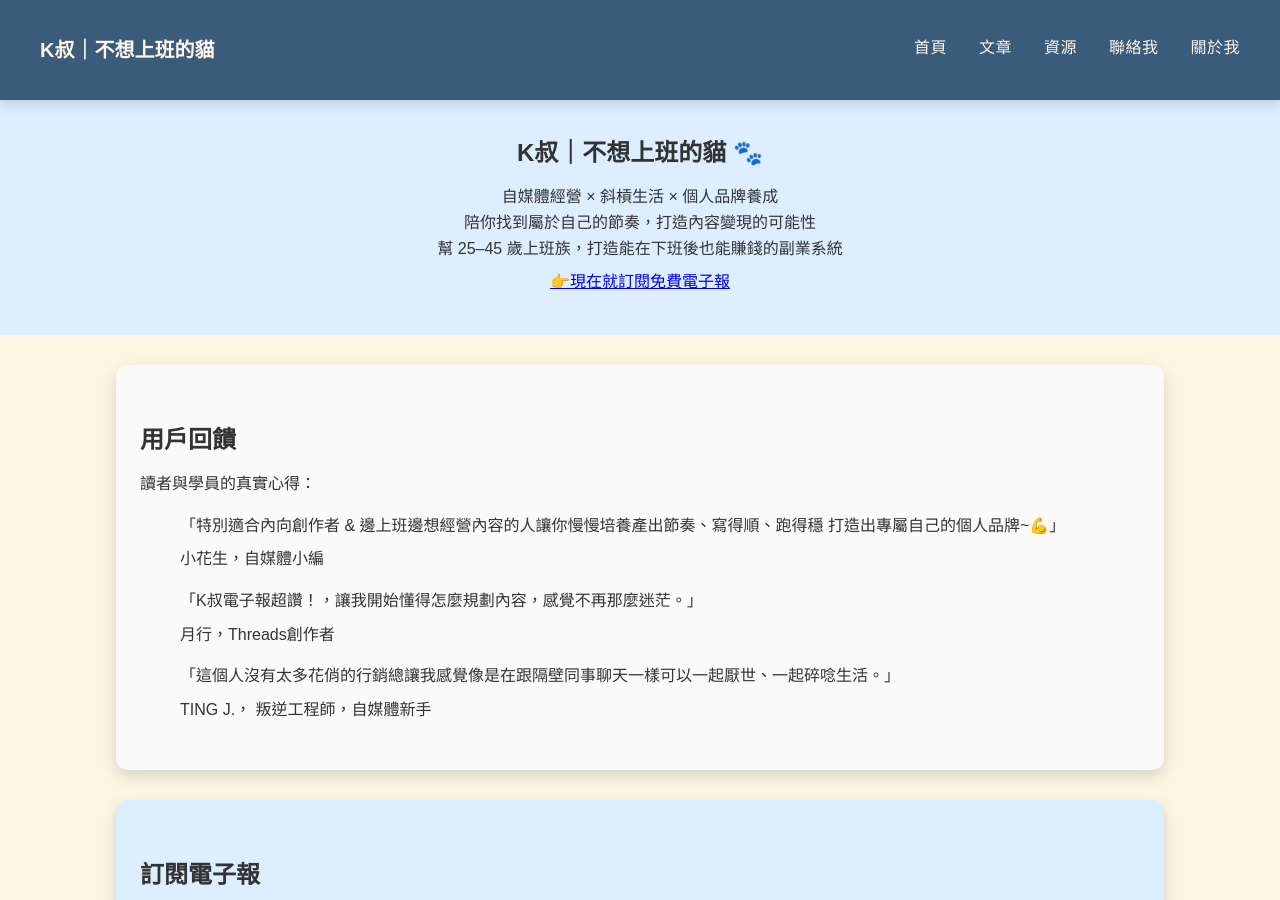
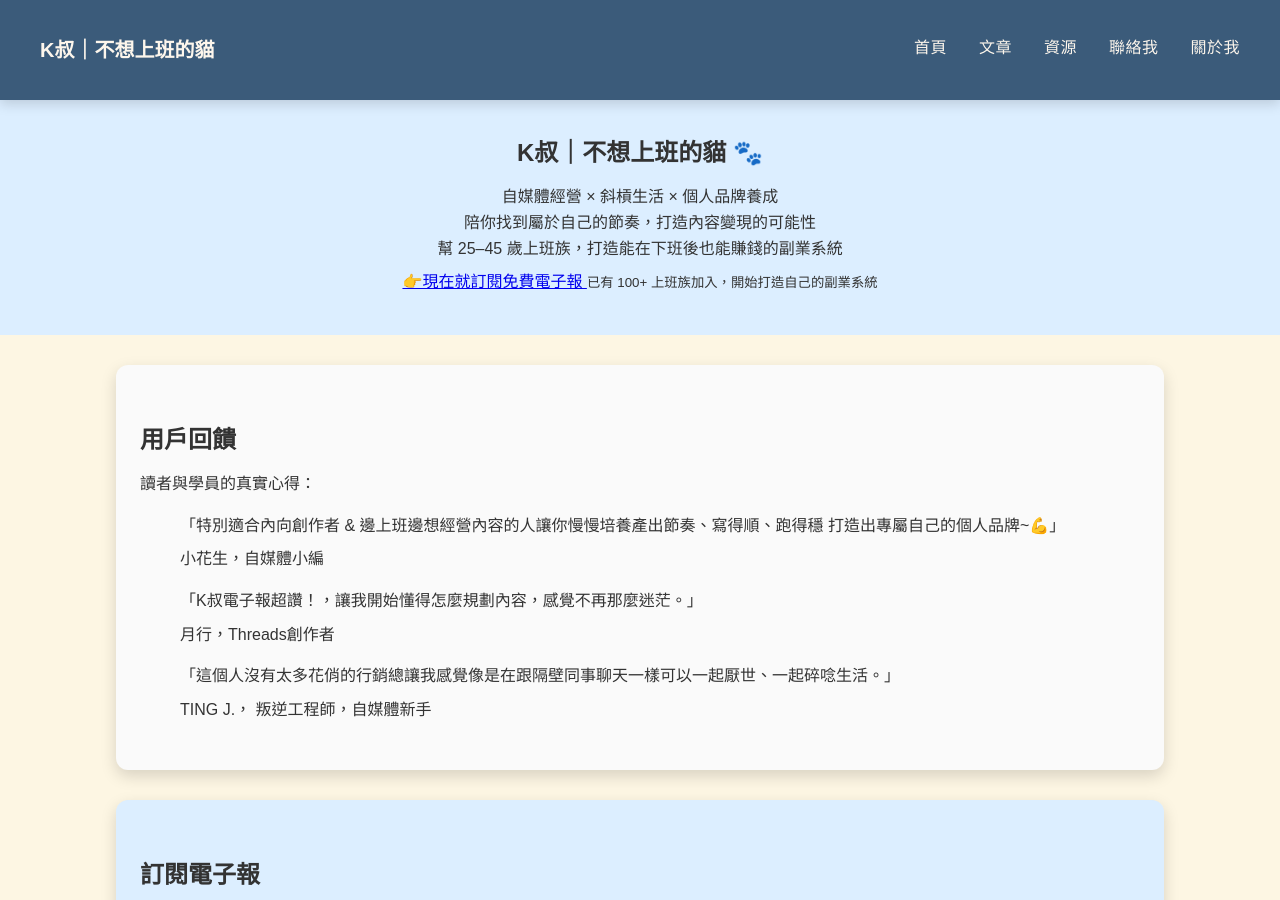
Before and after one commit to KenHAI666/Runing9TO5, a Jekyll site: the page built from index.md, in a window 1280 px wide and 900 px high. Built offline with Jekyll 4.4.1, drawn with Linux system fonts in a browser that asks for light colours.

Commit message:
Update index.md

```diff
--- a/index.md
+++ b/index.md
@@ -11,6 +11,7 @@ keywords: 自媒體, 斜槓, 個人品牌, 內容變現, 上班族副業, K叔
      陪你找到屬於自己的節奏，打造內容變現的可能性<br>
     幫 25–45 歲上班族，打造能在下班後也能賺錢的副業系統</p>
 <a href="#subscribe" class="cta-button">👉現在就訂閱免費電子報 </a>
+  <small>已有 100+ 上班族加入，開始打造自己的副業系統</small>
 </section>
 
 <!-- 用戶回饋區 -->
```
